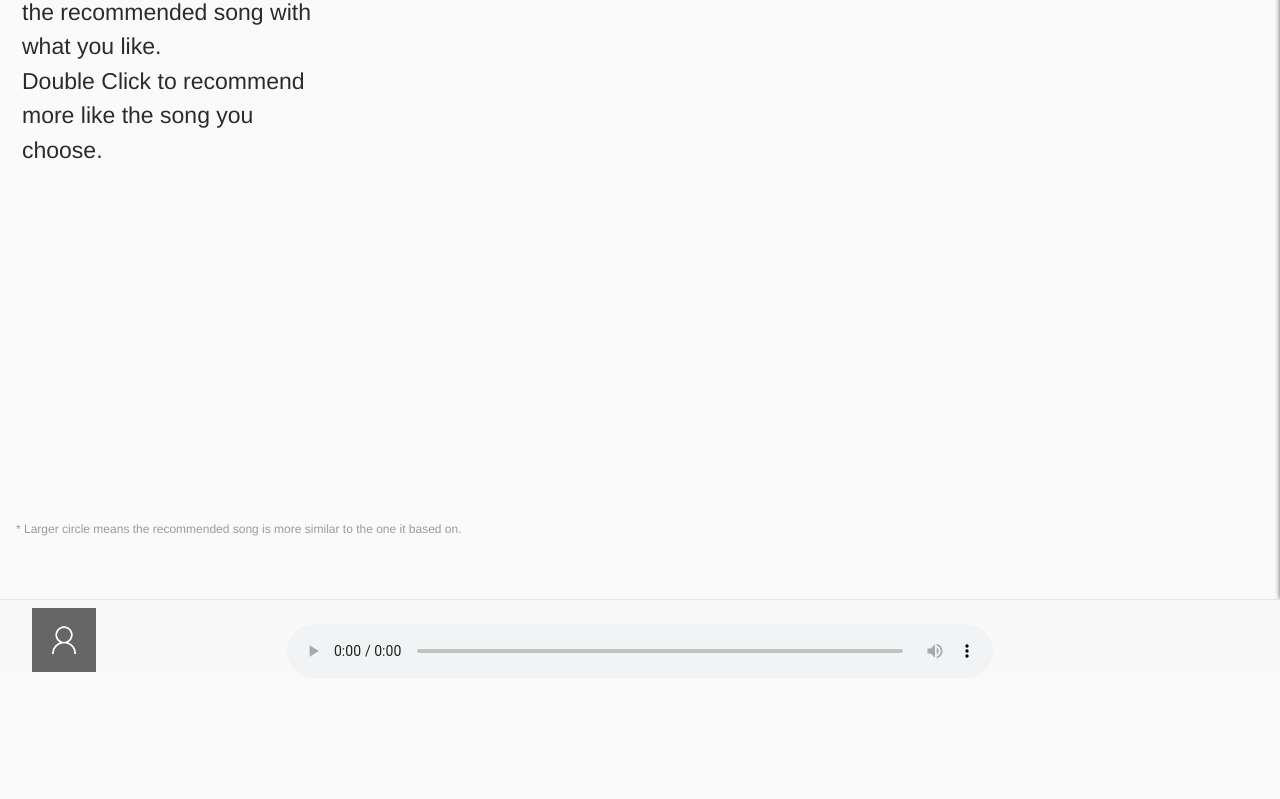
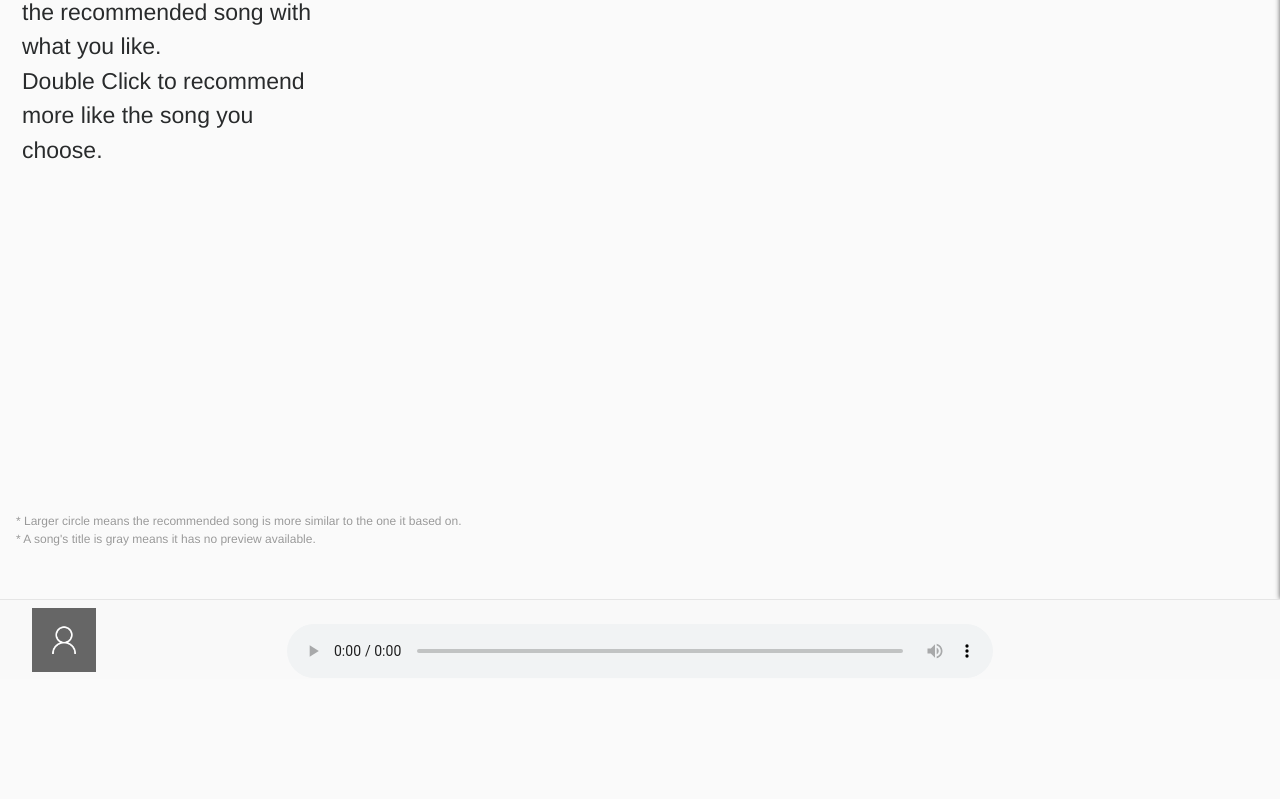
Before and after one commit to Botong/songtaste, a Flask app: page /artist/1/track/1 in a window 1280 px wide. Shown: the part 121-920 px from the top of the page. Run offline with Flask 2, Linux system fonts and the light colour scheme; data that the repository does not hold is empty.

Commit message:
more hint

```diff
--- a/css/style.css
+++ b/css/style.css
@@ -73,10 +73,10 @@ body {
 }
 
 #footer {
-    top: 520px;
+    top: 512px;
     left: 16px;
     width: 300px;
-    text-align: right;
+    text-align: left;
 }
 
 rect {
--- a/templates/track.html
+++ b/templates/track.html
@@ -34,7 +34,8 @@
         </div>
         <div id="footer">
             <div class="hint" style="position: fixed;">
-                * Larger circle means the recommended song is more similar to the one it based on.
+                <p>* Larger circle means the recommended song is more similar to the one it based on. <br>
+                * A song's title is gray means it has no preview available.</p>
             </div>
         </div>
     </div>
```
